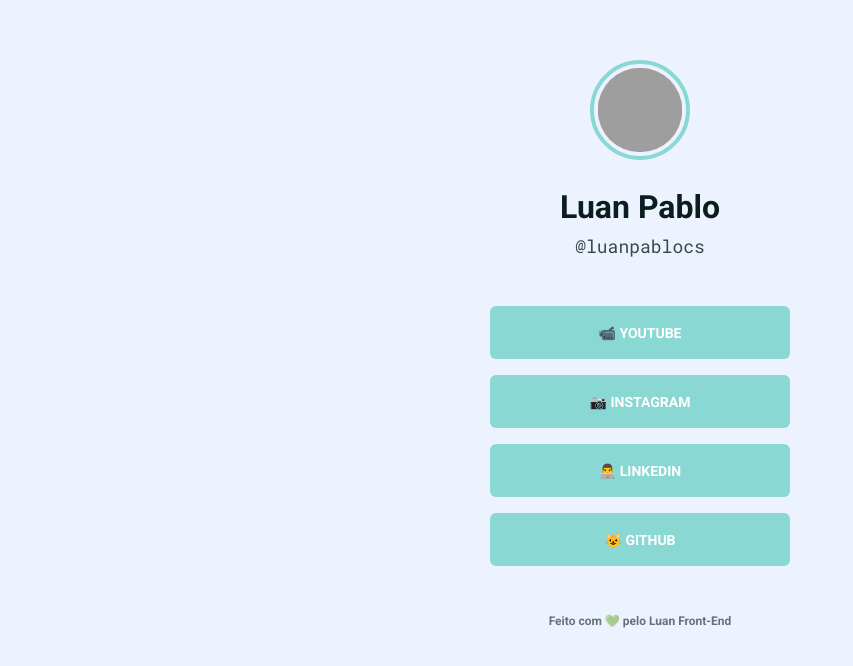
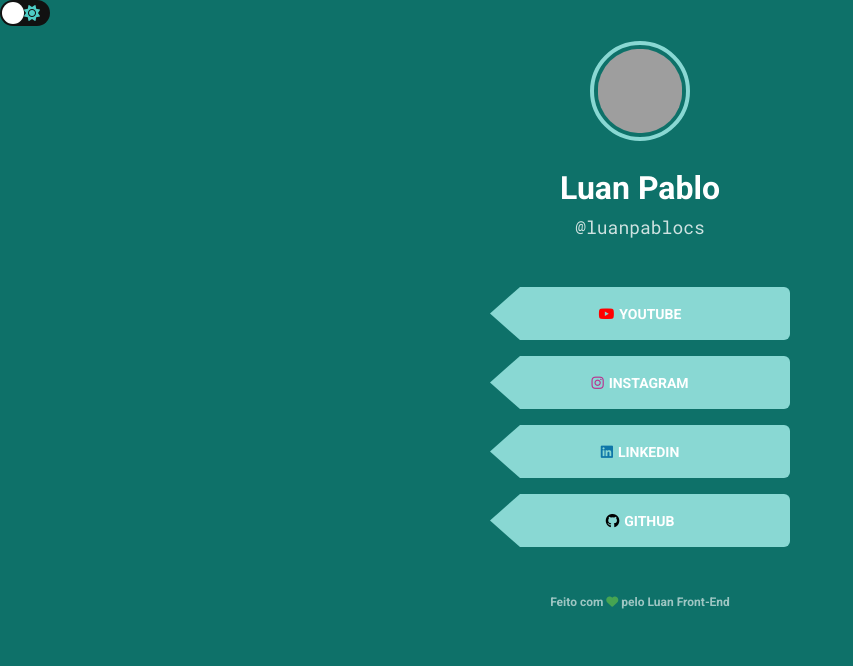
Before and after one commit to luanpablocs/meus-links, a plain HTML site: page index.html in a window 1280 px wide. Shown: the whole page, without its empty margins (0-853 px from the left). Drawn offline with Linux system fonts and the light colour scheme; grey boxes are pictures that could not be loaded.

Commit message:
Add files via upload

```diff
--- /dev/null
+++ b/index.css
@@ -0,0 +1,156 @@
+* {
+  margin: 0;
+  padding: 0;
+  box-sizing: border-box;
+}
+
+a {
+  text-decoration: none;
+}
+
+html {
+  /* variaveis */
+  --bg-color: #EDF2FF;
+  --text-color: #0A1F1D;
+  --primary-color: #4dccc6;
+  --primary-color-dark: #89d8d3;
+}
+
+body.dark-green {
+  --bg-color: #0E7169;
+  --text-color: #FFFF;
+}
+
+body.pink {
+  --bg-color: #FFF0F6;
+  --text-color: #1F000B;
+  --primary-color: #A61E4D;
+  --primary-color-dark: #D6336C;
+}
+
+body {
+  background: var(--bg-color);
+  color: var(--text-color);
+  font-family: 'Roboto', sans-serif;
+  transition: background 0.2s linear;
+}
+
+.checkbox {
+  opacity: 0;
+  position: absolute;
+}
+
+.label {
+  background-color: #111;
+  display: flex;
+  align-items: center;
+  justify-content: space-between;
+  border-radius: 50px;
+  position: relative;
+  padding: 5px;
+  height: 26px;
+  width: 50px;
+}
+
+.ball {
+  background-color: #fff;
+  border-radius: 50%;
+  position: absolute;
+  top: 2px;
+  left: 2px;
+  height: 22px;
+  width: 22px;
+  transition: transform 0.2s linear;
+}
+
+.checkbox:checked + .label .ball {
+  transform: translateX(24px);
+}
+
+.fa-moon {
+  color: #0E7169;
+}
+
+.fa-sun {
+  color: #4dccc6;
+}
+
+.container {
+  text-align: center;
+  width: 300px;
+  margin: 15px auto;
+  }
+
+img {
+  width: 100%;
+  }
+
+img.avatar {
+  border-radius: 50%;
+  width: 100px;
+  height: 100px;
+  padding: 3.7px;
+  border: var(--primary-color-dark) solid 4px;
+   }
+
+h1 {
+  font-size: 32px;
+  margin-top: 24px;
+  margin-bottom: 8px;
+}
+
+.username {
+  font-family: 'Roboto Mono', monospace;
+  font-weight: 400;
+  opacity: 0.8;
+  font-size: 18px;
+}
+
+i {
+  margin-right: 5px;
+}
+
+ul {
+  list-style: none;
+  margin: 48px 0;;
+}
+
+ul li a {
+  height: 53px;
+  display: flex;
+  align-items: center;
+  justify-content: center;
+  background: var(--primary-color-dark);
+  color: white;
+  text-transform: uppercase;
+  font-size: 14px;
+
+  margin-bottom: 16px;
+  border-radius: 6px;
+
+  transition: background 300ms;
+  clip-path: polygon(10% 0, 100% 0%, 100% 100%, 10% 100%, 0% 50%);
+}
+
+/* pseudo-class */
+ul li a:hover {
+  background: var(--primary-color);
+  clip-path: polygon(0% 0%, 90% 0, 100% 50%, 90% 100%, 0% 100%);
+  letter-spacing: 2px;
+  transition: 0.5s;
+}
+
+footer {
+  font-weight: 500;
+  font-size: 12px;
+  opacity: 0.6;
+  transition: opacity 300ms;
+}
+
+footer:hover {
+  opacity: 1;
+}
+
+footer a{
+  color: var(--text-color);
+}
--- a/index.html
+++ b/index.html
@@ -1,52 +1,55 @@
 <!DOCTYPE html>
 <html lang="pt-br">
+
   <head>
     <link rel="preconnect" href="https://fonts.googleapis.com">
-      <link rel="preconnect" href="https://fonts.gstatic.com" crossorigin>
+    <link rel="preconnect" href="https://fonts.gstatic.com" crossorigin="">
     <meta charset="UTF-8">
     <meta name="viewport" content="width=device-width, initial-scale=1.0">
     <title>|Meus Links|</title>
-      <link href="https://fonts.googleapis.com/css2?family=Roboto+Mono&family=Roboto:ital,wght@0,700;1,500&display=swap" rel="stylesheet">
+    <link href="https://fonts.googleapis.com/css2?family=Roboto+Mono&amp;family=Roboto:ital,wght@0,700;1,500&amp;display=swap" rel="stylesheet">
     <link rel="stylesheet" href="./styles.css">
+    <script src="https://kit.fontawesome.com/338d734c13.js" crossorigin="anonymous"></script>
+    <script type="text/javascript" src="./index.js" defer=""></script>
+    <link rel="stylesheet" href="./index.css">
   </head>
 
-  <body class="">
+  <body class="dark-green">
+    <div>
+      <input type="checkbox" class="checkbox" id="checkbox">
+      <label for="checkbox" class="label">
+        <i class="fas fa-moon"></i>
+        <i class="fas fa-sun"></i>
+        <div class="ball"></div>
+      </label>
+    </div>
 
     <div class="container">
-      <img
-      class="avatar"
-      src="https://avatars.githubusercontent.com/u/98975163?v=4"
-      alt="Imagem do Luan Pablo" />
+      <img class="avatar" src="https://avatars.githubusercontent.com/u/98975163?v=4" alt="Image do Luan Pablo">
       <h1>Luan Pablo</h1>
       <p class="username">@luanpablocs</p>
 
       <ul>
         <li>
-          <a
-          href="https://youtube.com/luankabuloso"
-          target="_blank">📹 Youtube</a>
+          <a href="https://youtube.com/luankabuloso" target="_blank"><i class="fa-brands fa-youtube" style="color: red"></i> Youtube</a>
         </li>
         <li>
-          <a
-          href="https:/instagram.com/luanpablocs"
-          target="_blank">📷 instagram</a>
+          <a href="https:/instagram.com/luanpablocs" target="_blank"><i class="fa-brands fa-instagram" style="color: #bc2a8d"></i> instagram</a>
         </li>
         <li>
-          <a
-          href="https://www.linkedin.com/in/luan-pablo-correa-santos-161181211/"
-          target="_blank">👨‍💻 linkedin</a>
+          <a href="https://www.linkedin.com/in/luan-pablo-correa-santos-161181211/" target="_blank"><i class="fa-brands fa-linkedin" style="color: #0e76a8"></i> linkedin</a>
         </li>
         <li>
-          <a
-          href="https://github.com/luanpablocs"
-          target="_blank">😺 Github</a>
+          <a href="https://github.com/luanpablocs" target="_blank"><i class="fa-brands fa-github" style="color: black;"></i> Github</a>
         </li>
       </ul>
 
-      <footer>Feito com 💚 pelo
+      <footer>Feito com <i class="fa-solid fa-heart" style="color: #6CC644; margin-right: 0px;"></i> pelo
         <a href="https:/rocketseat.com.br" target="_blank">
           Luan Front-End </a>
       </footer>
     </div>
+
   </body>
+
 </html>
--- /dev/null
+++ b/index.js
@@ -0,0 +1,6 @@
+const checkbox = document.getElementById('checkbox');
+
+checkbox.addEventListener('change', () => {
+  //trocar o tema do site
+  document.body.classList.toggle('dark-green');
+});
```
Also changed, not shown: 1 other file. Lines whose indentation alone changed are shown as unchanged.
